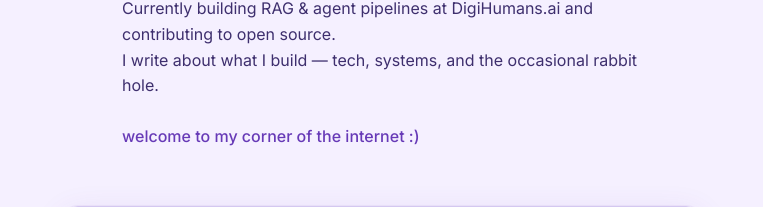
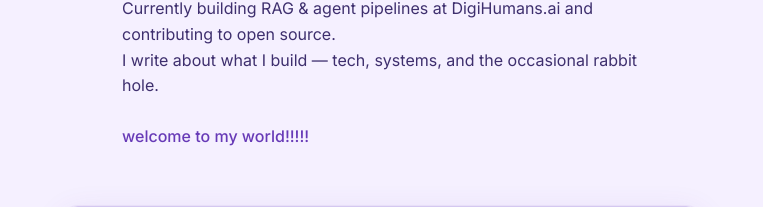
Before and after one commit to varun-kht/portfolio2, a website built with Vite: page index.html in a window 1280 px wide. Shown: the part 939-1146 px from the top of the page, without its empty margins (258-1021 px from the left). Built offline with nearby package versions, Linux system fonts and the light colour scheme.

Commit message:
animation Updates2

```diff
--- a/index.html
+++ b/index.html
@@ -586,7 +586,7 @@
         avatars.<br>
         Currently building RAG &amp; agent pipelines at DigiHumans.ai and contributing to open source.<br>
         I write about what I build &mdash; tech, systems, and the occasional rabbit hole.<br><br>
-        <span class="welcome">welcome to my corner of the internet :)</span>
+        <span class="welcome">welcome to my world!!!!!</span>
       </p>
 
       <section class="achievements">
```
